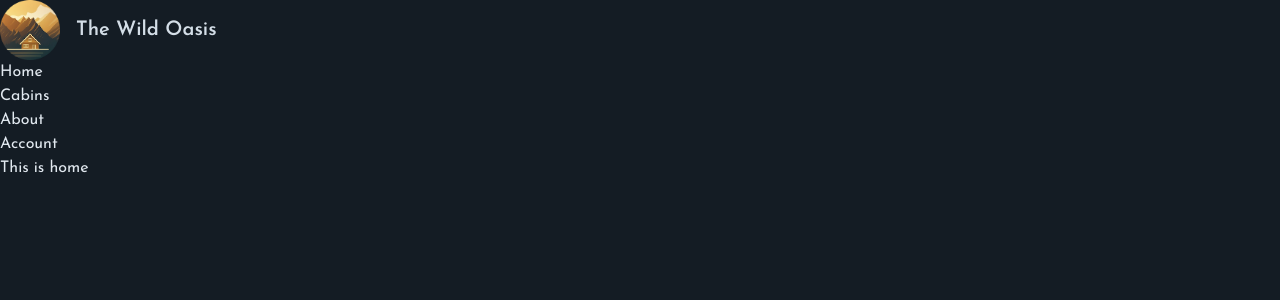
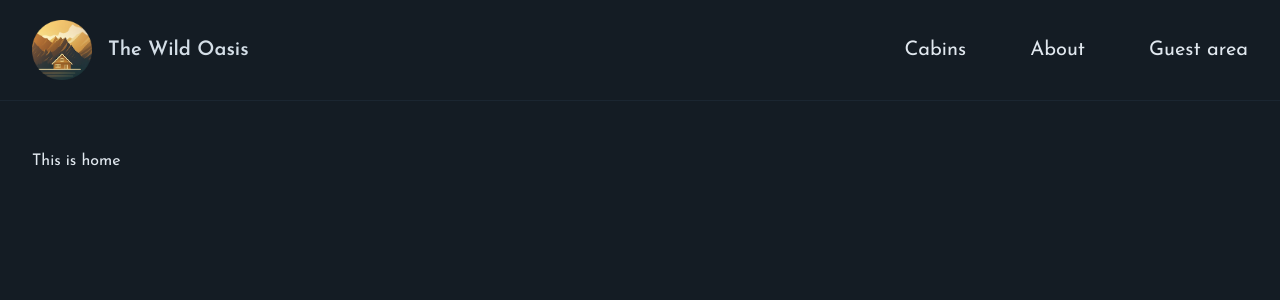
Before and after one commit to andro-jr/WhatsNext, a Next.js app: page / in a window 1280 px wide. Shown: the top 300 px of the page. Built offline with nearby package versions, Linux system fonts and the light colour scheme.

Commit message:
style: improving navigation and root layout

```diff
--- /dev/null
+++ b/app/_components/Header.tsx
@@ -0,0 +1,15 @@
+import Navigation from '@/app/_components/Navigation';
+import Logo from '@/app/_components/Logo';
+
+function Header() {
+  return (
+    <header className='border-b border-primary-900 px-8 py-5'>
+      <div className='flex justify-between items-center max-w-7xl mx-auto'>
+        <Logo />
+        <Navigation />
+      </div>
+    </header>
+  );
+}
+
+export default Header;
--- a/app/_components/Navigation.tsx
+++ b/app/_components/Navigation.tsx
@@ -2,19 +2,33 @@
 
 export default function Navigation() {
   return (
-    <ul>
+    <nav className="z-10 text-xl">
+      <ul className="flex gap-16 items-center">
         <li>
-        <Link href="/">Home</Link>
+          <Link
+            href="/cabins"
+            className="hover:text-accent-400 transition-colors"
+          >
+            Cabins
+          </Link>
         </li>
         <li>
-        <Link href="/cabins">Cabins</Link>
+          <Link
+            href="/about"
+            className="hover:text-accent-400 transition-colors"
+          >
+            About
+          </Link>
         </li>
         <li>
-        <Link href="/about">About</Link>
-      </li>
-      <li>
-        <Link href="/account">Account</Link>
+          <Link
+            href="/account"
+            className="hover:text-accent-400 transition-colors"
+          >
+            Guest area
+          </Link>
         </li>
       </ul>
+    </nav>
   );
 }
--- a/app/layout.tsx
+++ b/app/layout.tsx
@@ -1,8 +1,7 @@
-import Logo from "@/app/_components/Logo";
-import Navigation from "@/app/_components/Navigation";
 import "@/app/_styles/globals.css";
 
 import { Josefin_Sans } from "next/font/google";
+import Header from "./_components/Header";
 
 const josefin = Josefin_Sans({
   subsets: ["latin"],
@@ -26,13 +25,12 @@
   return (
     <html lang="en">
       <body
-        className={`${josefin.className} bg-primary-950 text-primary-50 min-h-screen`}
+        className={`${josefin.className} bg-primary-950 text-primary-50 min-h-screen flex flex-col`}
       >
-        <header>
-          <Logo />
-          <Navigation />
-        </header>
-        <main>{children}</main>
+        <Header />
+        <div className="flex-1 px-8 py-12">
+          <main className="max-w-7xl mx-auto">{children}</main>
+        </div>
       </body>
     </html>
   );
```
Lines whose indentation alone changed are shown as unchanged.
